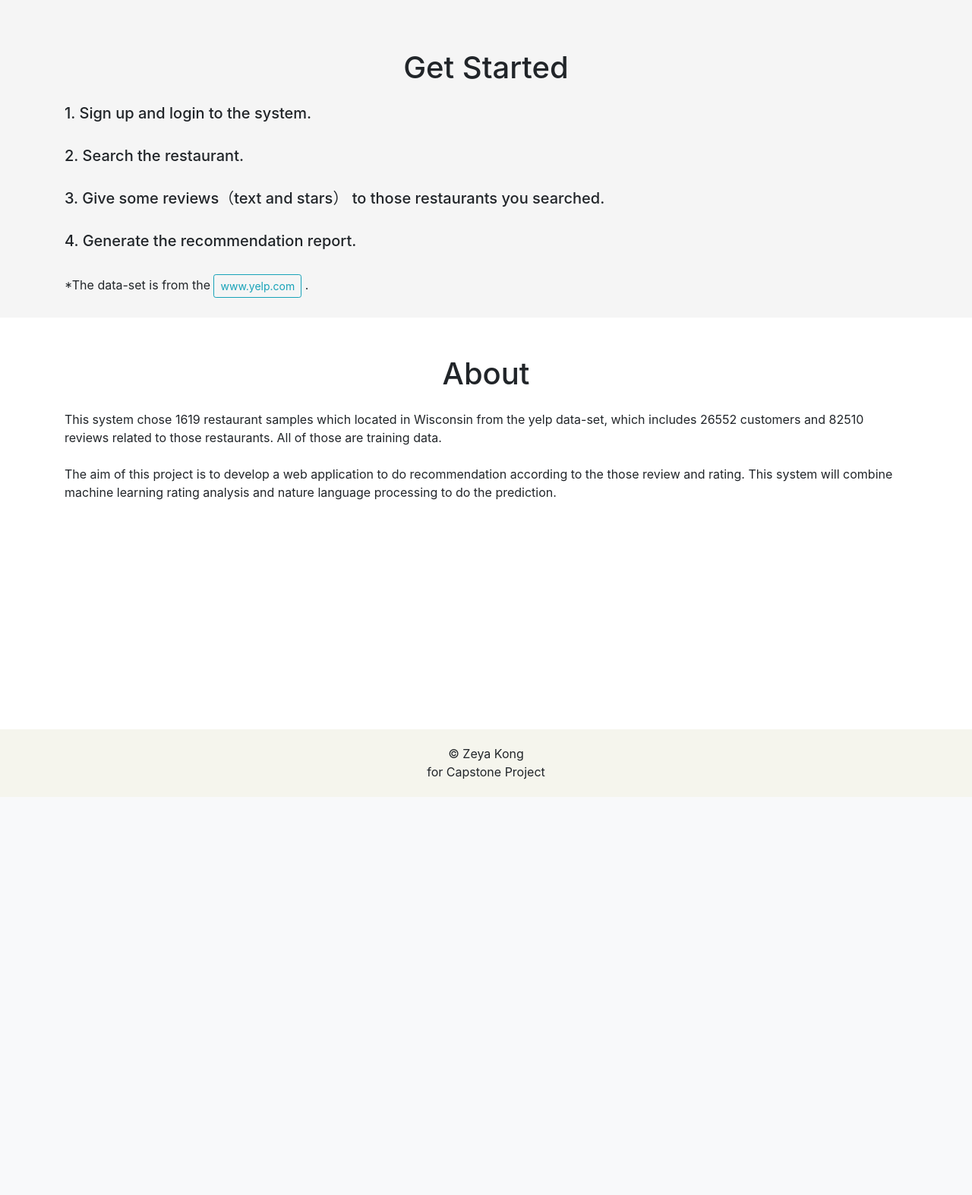
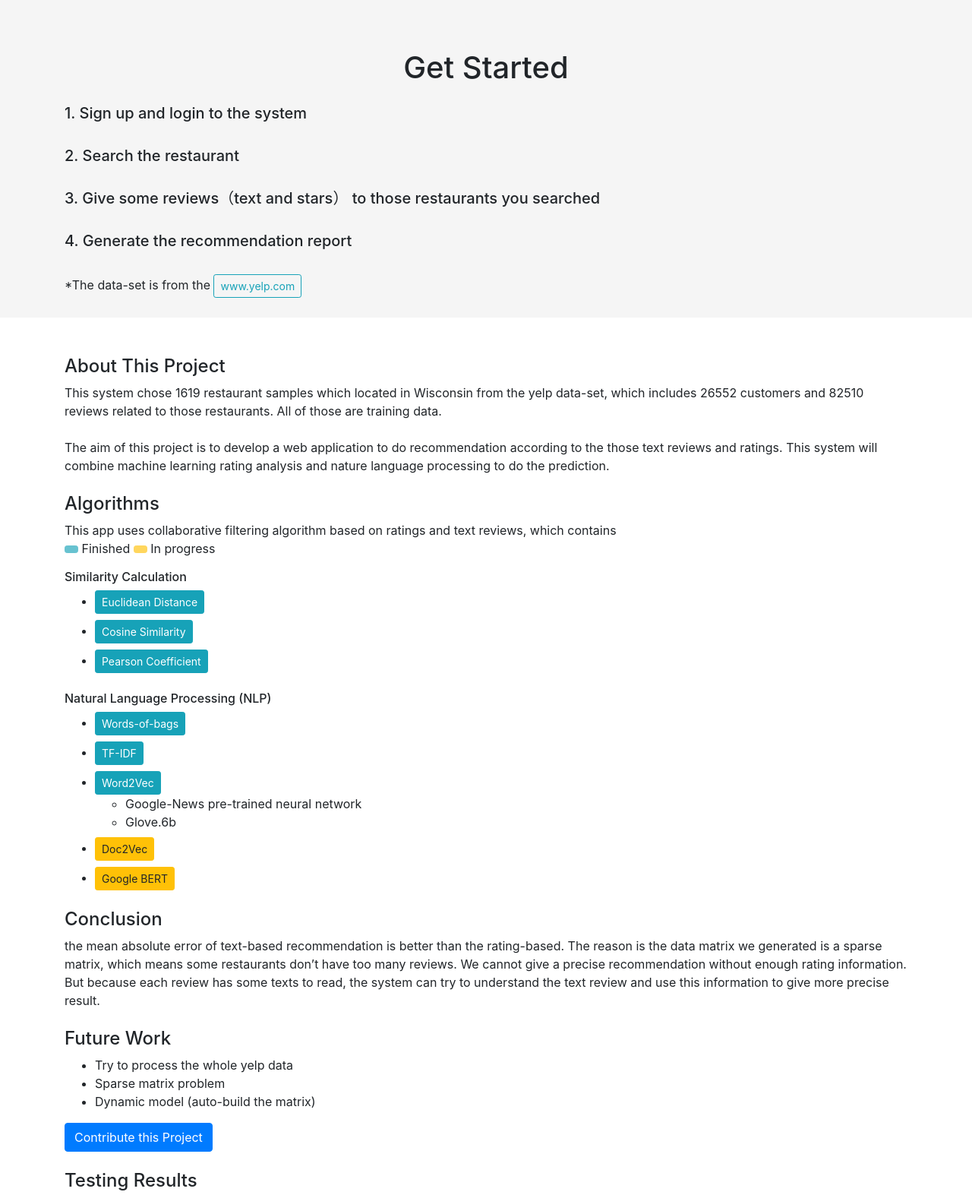
Before and after one commit to zeyakong/Recommendation, a Django app: page / in a window 1280 px wide. Shown: the part 601-2174 px from the top of the page at 76% size. Before the commit the page ends 1650 px from the top, so only its background shows below. Run offline with Django 3.2, Linux system fonts and the light colour scheme; some libraries are stand-ins or nearby versions.

Commit message:
add google word2vec

```diff
--- a/users/templates/index.html
+++ b/users/templates/index.html
@@ -15,7 +15,7 @@
 <div id="content_1">
     <nav class="navbar navbar-expand-lg navbar-light bg-light">
         <div class="container">
-            <a class="navbar-brand" href="#">Restaurant Recommendation</a>
+            <a class="navbar-brand" href="#">Restaurant Recommendation Engine</a>
             <button class="navbar-toggler" type="button" data-toggle="collapse" data-target="#navbarSupportedContent"
                     aria-controls="navbarSupportedContent" aria-expanded="false" aria-label="Toggle navigation">
                 <span class="navbar-toggler-icon"></span>
@@ -31,8 +31,9 @@
                                class="btn btn-outline-warning">Logout</a>
                         </div>
                     {% else %}
-                        <a class="btn btn-outline-secondary" href="{% url 'login' %}?next={{ request.path }}">Login</a>
-                        <a class="btn btn-success ml-3" href="{% url 'users:register' %}?next={{ request.path }}">Sign
+                        <a class="btn btn-outline-secondary btn-sm" href="{% url 'login' %}?next={{ request.path }}">Login</a>
+                        <a class="btn btn-success ml-3 btn-sm"
+                           href="{% url 'users:register' %}?next={{ request.path }}">Sign
                             Up</a>
                     {% endif %}
                 </div>
@@ -65,17 +66,17 @@
     <div class="container">
         <p>
         <h1 class="text-center">Get Started</h1>
-        <h5 class="mt-4">1. Sign up and login to the system.</h5>
+        <h5 class="mt-4">1. Sign up and login to the system</h5>
         <br>
-        <h5>2. Search the restaurant.</h5>
+        <h5>2. Search the restaurant</h5>
         <br>
-        <h5>3. Give some reviews（text and stars） to those restaurants you searched.</h5>
+        <h5>3. Give some reviews（text and stars） to those restaurants you searched</h5>
         <br>
-        <h5>4. Generate the recommendation report.</h5>
+        <h5>4. Generate the recommendation report</h5>
         <br>
         *The data-set is from the
         <button class="btn btn-sm btn-outline-info">www.yelp.com</button>
-        .
+
         </p>
     </div>
 </div>
@@ -83,7 +84,7 @@
 <div id="content_3">
     <div class="container">
         <p>
-        <h1 class="text-center mb-4">About</h1>
+        <h4>About This Project</h4>
         This system chose 1619 restaurant samples which located in Wisconsin from the yelp data-set, which includes
         26552 customers and 82510
         reviews related to those restaurants.
@@ -91,9 +92,97 @@
         <br>
         <br>
         The aim of this project is to develop a web application to do recommendation
-        according to the those review and rating. This system will combine machine
+        according to the those text reviews and ratings. This system will combine machine
         learning rating analysis and nature language processing to do the prediction.
+        <br>
+        <br>
+        <h4>Algorithms</h4>
+        This app uses collaborative filtering algorithm based on ratings and text reviews, which contains
+        <br>
+        <button class="btn btn-sm btn-info" disabled></button>
+        <span>Finished</span>
+        <button class="btn btn-sm btn-warning" disabled></button>
+        <span>In progress</span>
+
+        <h6 class="mt-3">Similarity Calculation</h6>
+        <ul>
+            <li>
+                <button class="btn btn-sm btn-info">Euclidean Distance</button>
+            </li>
+            <li class="mt-2">
+                <button class="btn btn-sm btn-info">Cosine Similarity</button>
+            </li>
+            <li class="mt-2">
+                <button class="btn btn-sm btn-info">Pearson Coefficient</button>
+            </li>
+        </ul>
+
+        <h6 class="mt-4">Natural Language Processing (NLP)</h6>
+
+        <ul>
+            <li>
+                <button class="btn btn-sm btn-info">Words-of-bags</button>
+            </li>
+            <li class="mt-2">
+                <button class="btn btn-sm btn-info">TF-IDF</button>
+            </li>
+            <li class="mt-2">
+                <button class="btn btn-sm btn-info">Word2Vec</button>
+                <ul>
+                    <li>
+                        Google-News pre-trained neural network
+                    </li>
+                    <li>
+                        Glove.6b
+                    </li>
+                </ul>
+            </li>
+            <li class="mt-2">
+                <button class="btn btn-sm btn-warning">Doc2Vec</button>
+            </li>
+            <li class="mt-2">
+                <button class="btn btn-sm btn-warning">Google BERT</button>
+            </li>
+        </ul>
+        <h4 class="mt-4">Conclusion</h4>
+        the mean absolute error of text-based recommendation is better than the rating-based. The reason is the data
+        matrix we generated is a sparse matrix, which means some restaurants don’t have too many reviews. We cannot give
+        a precise recommendation without enough rating information. But because each review has some texts to read, the
+        system can try to understand the text review and use this information to give more precise result.
+        <h4 class="mt-4">Future Work</h4>
+        <ul>
+            <li>Try to process the whole yelp data</li>
+            <li>Sparse matrix problem</li>
+            <li>Dynamic model (auto-build the matrix)</li>
+        </ul>
+        <button class="btn btn-primary">Contribute this Project</button>
+
+        <h4 class="mt-4">Testing Results</h4>
+        <img src="../static/result_table.png">
+        <h4 class="mt-4">References</h4>
+        <small>
+            [1] Richard Socher, CS 224D course note: Deep Learning for NLP1
+            https://cs224d.stanford.edu/lecture_notes/notes1.pdf
+            <br>
+            [2] Synced, Best NLP Model Ever? Google BERT Sets New Standards in 11 Language Tasks
+            https://medium.com/syncedreview/best-nlp-model-ever-google-bert-sets-new-standards-in-11-language-tasks-4a2a189bc155
+            <br>
+            [3] Structured vs. Unstructured data, https://brightplanet.com/2012/06/structured-vs-unstructured-data/
+            <br>
+            [4] A Beginner's Quide to Word2Vec and Neural Word Embeddings https://skymind.ai/wiki/word2vec
+            <br>
+            [5] Mikolov, Tomas, et al. "Efficient estimation of word representations in vector space." arXiv preprint
+            arXiv:1301.3781 (2013). https://arxiv.org/abs/1301.3781
+            <br>
+            [6] Devlin, Jacob, et al. "Bert: Pre-training of deep bidirectional transformers for language
+            understanding."
+            arXiv preprint arXiv:1810.04805 (2018). https://arxiv.org/abs/1810.04805
+            <br>
+            [7] Vaswani, Ashish, et al. "Attention is all you need." Advances in Neural Information Processing Systems.
+            2017.
+        </small>
         </p>
+
     </div>
 </div>
 
```
Also changed, not shown: text.py (+9 -0 lines).
